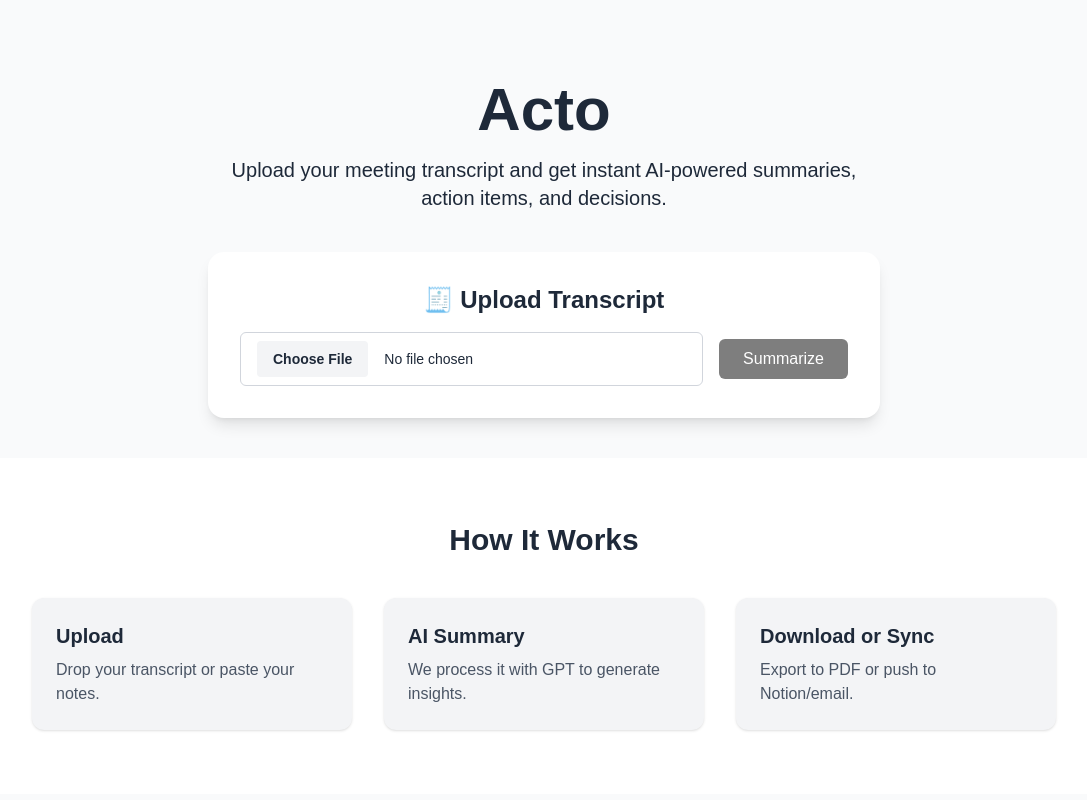
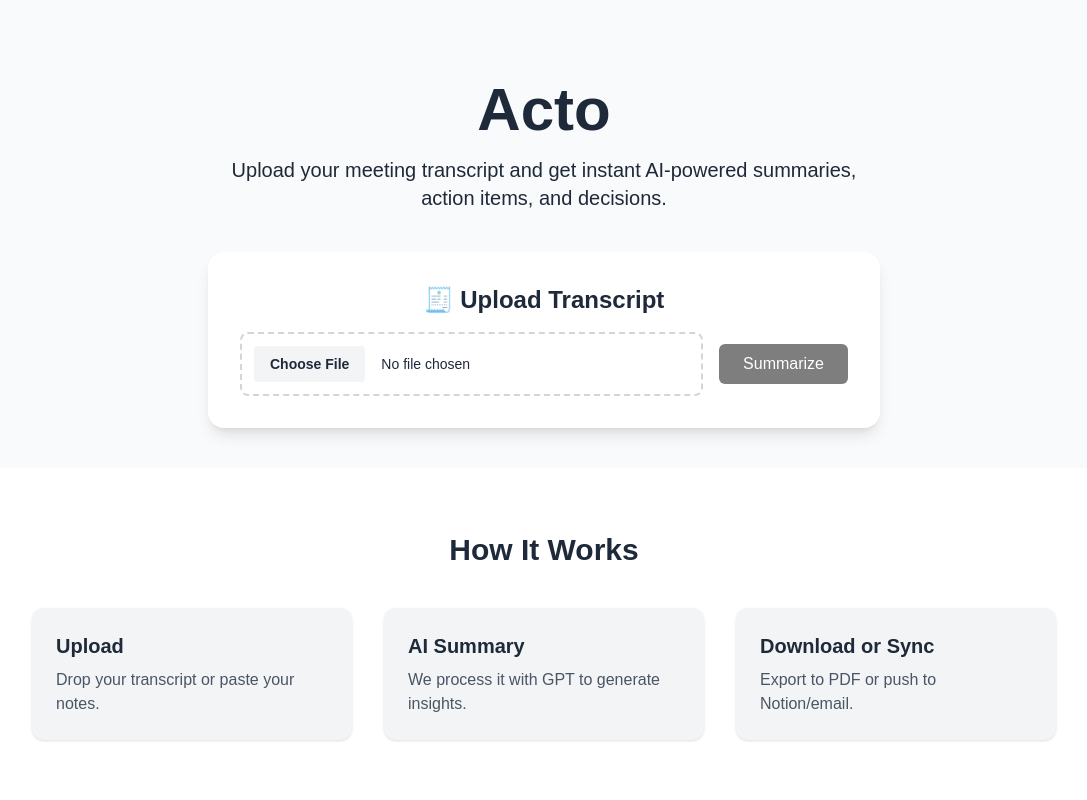
Before and after one commit to Tausif4171/Acto, a Next.js app: page / in a window 1280 px wide. Shown: the top 800 px of the page, without its empty margins (96-1183 px from the left). Built offline with nearby package versions, Linux system fonts and the light colour scheme.

Commit message:
Enhance UploadTranscript file input styling with dashed border and improved hover effects

```diff
--- a/app/components/UploadTranscript.tsx
+++ b/app/components/UploadTranscript.tsx
@@ -139,7 +139,7 @@
           type="file"
           accept=".txt"
           onChange={handleFileChange}
-          className="block w-full border border-gray-300 rounded-md px-4 py-2 text-sm file:mr-4 file:py-2 file:px-4 file:rounded file:border-0 file:text-sm file:font-semibold file:bg-gray-100 hover:file:bg-gray-200"
+          className="block border-2 border-dashed border-gray-300 rounded-lg text-center hover:bg-gray-50 transition w-full p-3 text-sm file:mr-4 file:py-2 file:px-4 file:rounded file:border-0 file:text-sm file:font-semibold file:bg-gray-100 hover:file:bg-gray-200"
         />
         <button
           onClick={handleSubmit}
```
